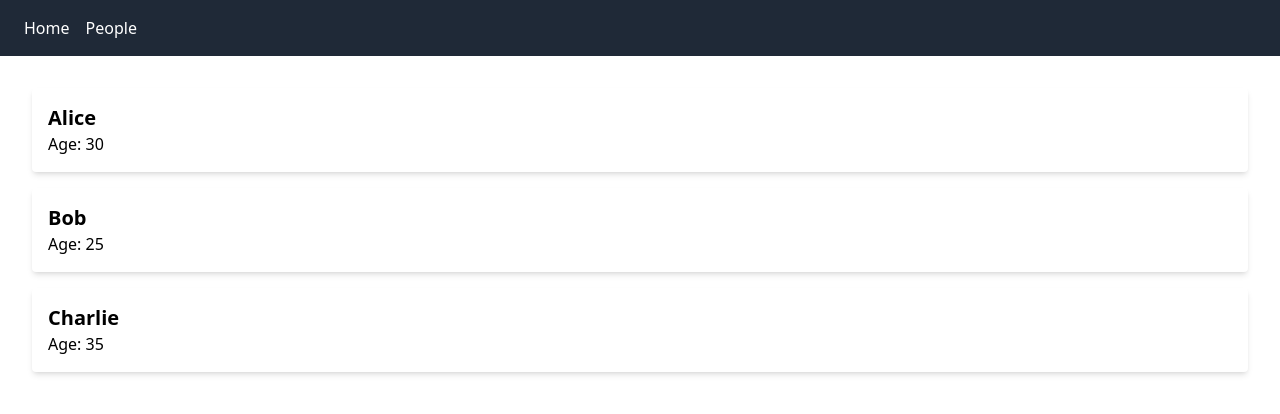
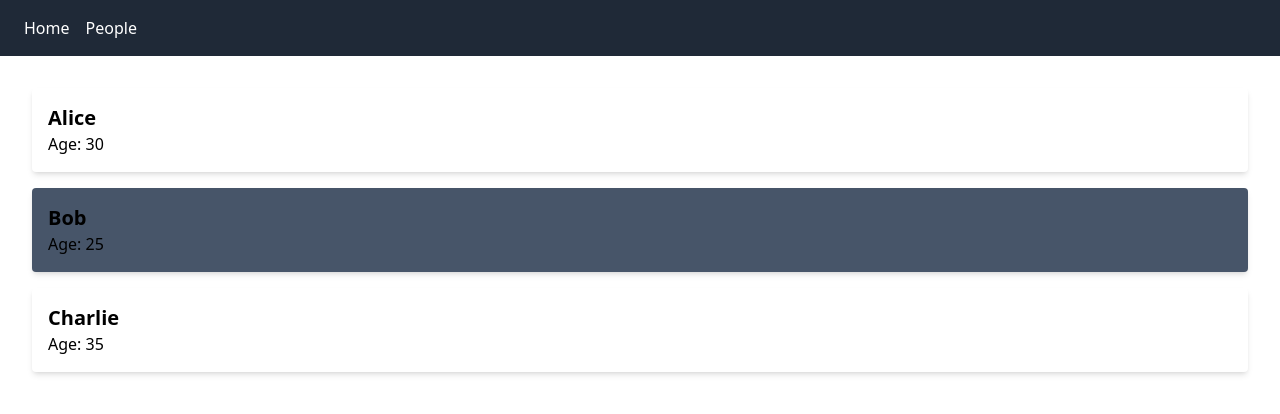
Before and after one commit to mq022002/Next.js-Crash-Course, a Next.js app in the folder next.js-crash-course/: page /people in a window 1280 px wide. Shown: the top 414 px of the page. Built offline with nearby package versions, Linux system fonts and the light colour scheme.

Commit message:
refactor: Adjust the styling of 1 card in 'PeopleCards' for demo

```diff
--- a/next.js-crash-course/src/components/PeopleCards.tsx
+++ b/next.js-crash-course/src/components/PeopleCards.tsx
@@ -7,7 +7,7 @@ const PeopleCards = () => {
         <div className="text-xl font-bold">Alice</div>
         <p>Age: 30</p>
       </div>
-      <div className="bg-white shadow-md rounded p-4 mb-4">
+      <div className="bg-slate-600 shadow-md rounded p-4 mb-4">
         <div className="text-xl font-bold">Bob</div>
         <p>Age: 25</p>
       </div>
```
